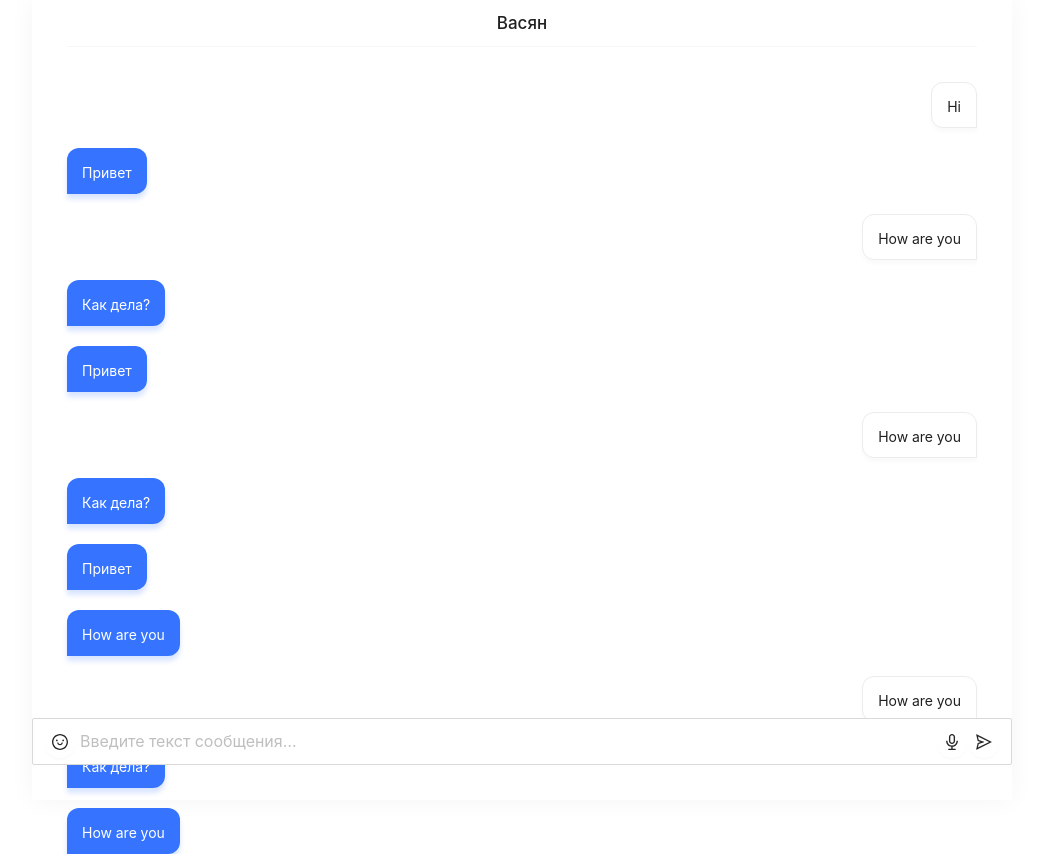
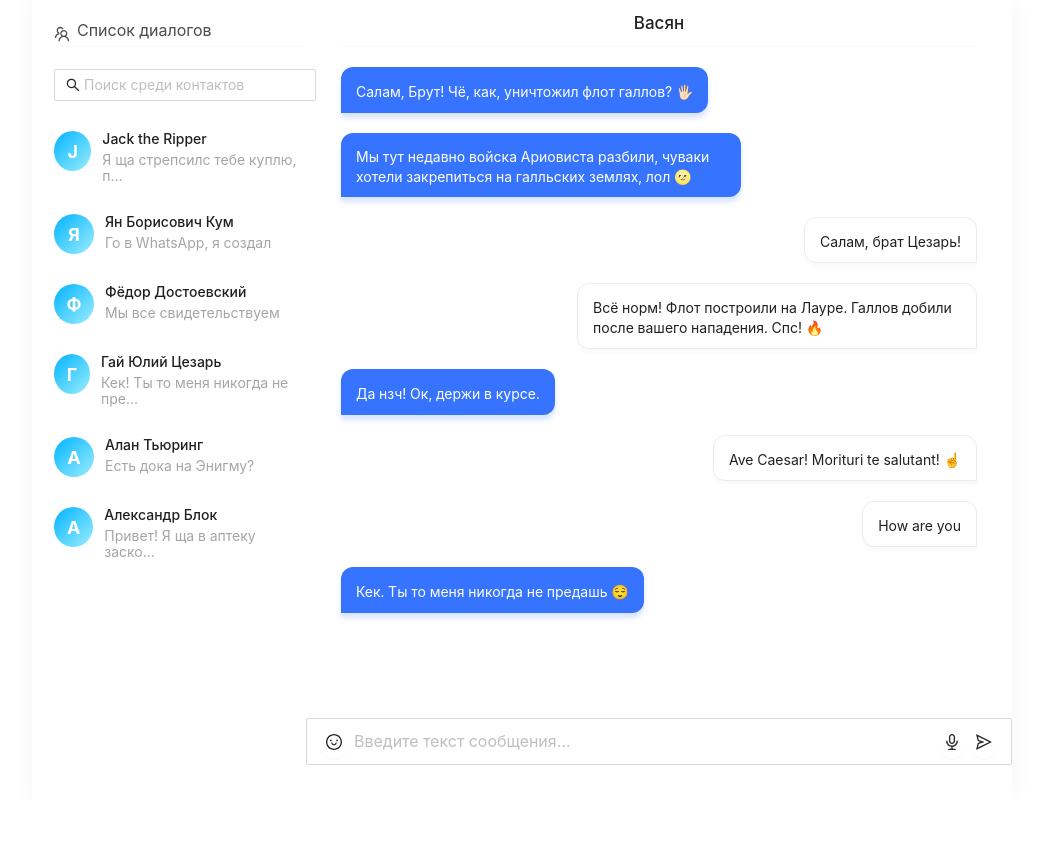
Before and after one commit to 1used23/socket-chat, a React app: page /#/im in a window 1280 px wide. Shown: the whole page, without its empty margins (118-1161 px from the left). After the commit the page ends 800 px from the top, so only its background shows below. Built offline with nearby package versions, Linux system fonts and the light colour scheme.

Commit message:
dialogs component almost done

```diff
--- a/src/Pages/Home/Home.scss
+++ b/src/Pages/Home/Home.scss
@@ -2,4 +2,5 @@
   background: #ffffff;
   box-shadow: 0px 0px 25px rgba(0, 0, 0, 0.04204);
   height: 100%;
+  display: flex;
 }
--- a/src/Pages/Home/index.jsx
+++ b/src/Pages/Home/index.jsx
@@ -1,12 +1,12 @@
 import React from "react";
-import { Dialog } from "../../components";
+import { Dialog, DialogsList } from "../../components";
 
 import "./Home.scss";
-
 
 const Home = () => {
   return (
     <div className="home">
+      <DialogsList />
       <Dialog />
     </div>
   );
--- a/src/components/Dialog/Dialog.scss
+++ b/src/components/Dialog/Dialog.scss
@@ -2,6 +2,8 @@
   padding: 15px 35px 0 35px;
   height: 100%;
   position: relative;
+  width: 75%;
+  min-width: 400px;
   &__name {
     font-weight: 500;
     font-size: 17px;
@@ -9,8 +11,8 @@
     color: #202020;
     display: flex;
     justify-content: center;
-    margin-bottom: 15px;
     border-bottom: 1px solid #f7f7f7;
+
     &-text {
       margin-bottom: 15px;
     }
--- a/src/components/Dialog/index.jsx
+++ b/src/components/Dialog/index.jsx
@@ -8,18 +8,36 @@ const Dialog = () => {
   const otherNick = "Васян";
 
   const messages = [
-    { message: "Hi", time: 111, sender: myNick },
-    { message: "Привет", time: 111, sender: otherNick },
+    {
+      message: "Салам, Брут! Чё, как, уничтожил флот галлов? 🖐🏻",
+      time: 111,
+      sender: otherNick
+    },
+    {
+      message:
+        "Мы тут недавно войска Ариовиста разбили, чуваки хотели закрепиться на галльских землях, лол 🌝",
+      time: 111,
+      sender: otherNick
+    },
+    { message: "Салам, брат Цезарь!", time: 111, sender: myNick },
+    {
+      message:
+        "Всё норм! Флот построили на Лауре. Галлов добили после вашего нападения. Спс! 🔥",
+      time: 111,
+      sender: myNick
+    },
+    { message: "Да нзч! Ок, держи в курсе.", time: 111, sender: otherNick },
+    {
+      message: "Ave Caesar! Morituri te salutant! ☝️",
+      time: 111,
+      sender: myNick
+    },
     { message: "How are you", time: 111, sender: myNick },
-    { message: "Как дела?", time: 111, sender: otherNick },
-    { message: "Привет", time: 111, sender: otherNick },
-    { message: "How are you", time: 111, sender: myNick },
-    { message: "Как дела?", time: 111, sender: otherNick },
-    { message: "Привет", time: 111, sender: otherNick },
-    { message: "How are you", time: 111, sender: otherNick },
-    { message: "How are you", time: 111, sender: myNick },
-    { message: "Как дела?", time: 111, sender: otherNick },
-    { message: "How are you", time: 111, sender: otherNick }
+    {
+      message: "Кек. Ты то меня никогда не предашь 😌",
+      time: 111,
+      sender: otherNick
+    }
   ];
   return (
     <div className="dialog">
--- /dev/null
+++ b/src/components/DialogsList/DialogsList.scss
@@ -0,0 +1,64 @@
+.dialogs-list {
+  width: 25%;
+  min-width: 274px;
+  padding-left: 22px;
+
+  &__search {
+    padding: 22px 22px 0 0 !important;
+    width: 284px;
+  }
+  &__title {
+    font-size: 16px;
+    line-height: 16px;
+    color: #202020;
+    mix-blend-mode: normal;
+    opacity: 0.8;
+    padding: 22px 17px 0px 0px;
+    border-bottom: 1px solid #f7f7f7;
+    display: flex;
+    &-text {
+      display: inline;
+      margin-left: 7px;
+      margin-bottom: 8px;
+    }
+  }
+}
+.dialog-element {
+  display: flex;
+  margin-top: 30px;
+  &__name {
+    font-weight: 500;
+    font-size: 14px;
+    line-height: 16px;
+    color: #202020;
+    margin-bottom: 5px;
+  }
+  &__message {
+    font-weight: normal;
+    font-size: 14px;
+    line-height: 16px;
+    color: #202020;
+    mix-blend-mode: normal;
+    opacity: 0.4;
+  }
+  &__wrap {
+    margin-left: 11px;
+  }
+  &__avatar {
+    width: 40px;
+    height: 40px;
+    border-radius: 50%;
+    background: linear-gradient(135deg, #00b3ff 0%, #9ceeff 100%);
+    position: relative;
+    &-letter {
+      position: absolute;
+      top: 50%;
+      left: 50%;
+      transform: translate(-50%, -50%);
+      font-weight: bold;
+      font-size: 18px;
+      line-height: 21px;
+      color: #ffffff;
+    }
+  }
+}
--- /dev/null
+++ b/src/components/DialogsList/index.jsx
@@ -0,0 +1,54 @@
+import React, { useState } from "react";
+import { Input } from "antd";
+import { SearchOutlined, TeamOutlined } from "@ant-design/icons";
+
+import "./DialogsList.scss";
+
+const DialogsList = () => {
+  const dialogsList = [
+    { name: "Jack the Ripper", message: "Я ща стрепсилс тебе куплю, п…" },
+    { name: "Ян Борисович Кум", message: "Го в WhatsApp, я создал" },
+    { name: "Фёдор Достоевский", message: "Мы все свидетельствуем" },
+    { name: "Гай Юлий Цезарь", message: "Кек! Ты то меня никогда не пре…" },
+    { name: "Алан Тьюринг", message: "Есть дока на Энигму?" },
+    { name: "Александр Блок", message: "Привет! Я ща в аптеку заско…" }
+  ];
+  const [searchInput, setSearchInput] = useState("");
+  return (
+    <div className="dialogs-list">
+      <div className="dialogs-list__title">
+        <TeamOutlined />
+        <div className="dialogs-list__title-text">Список диалогов</div>
+      </div>
+      <div className="dialogs-list__search">
+        <Input
+          size="middle"
+          placeholder="Поиск среди контактов"
+          onChange={e => {
+            setSearchInput(e.target.value);
+          }}
+          value={searchInput}
+          prefix={<SearchOutlined />}
+        />
+      </div>
+
+      {dialogsList.map(dialog => {
+        return (
+          <div className="dialog-element">
+            <div className="dialog-element__avatar">
+              <div className="dialog-element__avatar-letter">
+                {dialog.name.charAt(0)}
+              </div>
+            </div>
+            <div className="dialog-element__wrap">
+              <div className="dialog-element__name">{dialog.name}</div>
+              <div className="dialog-element__message">{dialog.message}</div>
+            </div>
+          </div>
+        );
+      })}
+    </div>
+  );
+};
+
+export default DialogsList;
--- a/src/components/MessageInput/MessageInput.scss
+++ b/src/components/MessageInput/MessageInput.scss
@@ -7,6 +7,5 @@
   bottom: 35px;
   width: 100%;
   left: 50%;
-  left: 50%;
   transform: translate(-50%, 0);
 }
--- a/src/components/MessageInput/index.jsx
+++ b/src/components/MessageInput/index.jsx
@@ -15,6 +15,8 @@ const MessageInput = () => {
       {emojiPicker && (
         <Picker
           set="apple"
+          showSkinTones={false}
+          showPreview={false}
           onSelect={emoji => {
             setInput(input + emoji.native);
           }}
--- a/src/components/index.js
+++ b/src/components/index.js
@@ -3,3 +3,4 @@ export { default as Block } from "./Block";
 export { default as Dialog } from "./Dialog";
 export { default as Message } from "./Message";
 export { default as MessageInput } from "./MessageInput";
+export { default as DialogsList } from "./DialogsList";
```
